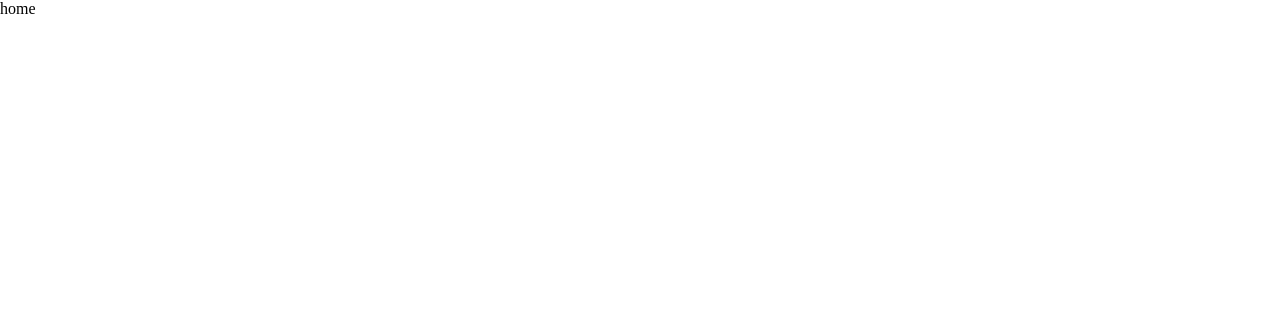
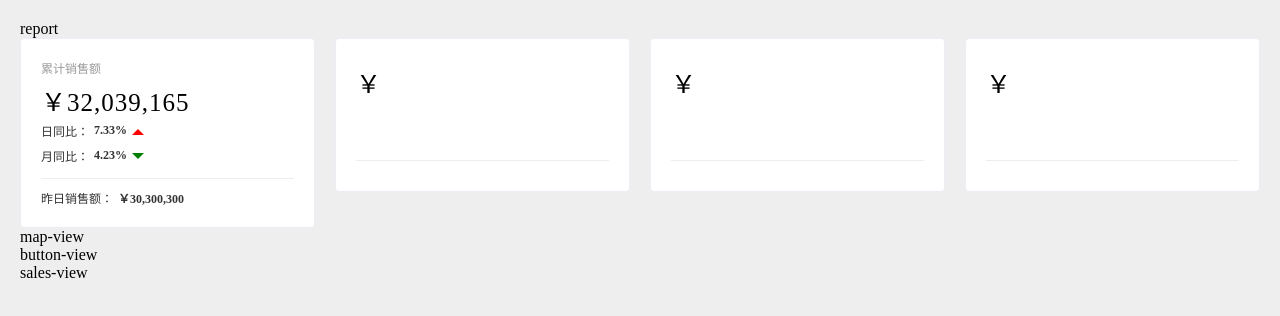
Before and after one commit to v833/ECharts-demos, a Vue app: page / in a window 1280 px wide. Shown: the top 316 px of the page. Built offline with nearby package versions, Linux system fonts and the light colour scheme.

Commit message:
TotalSales组件开发

```diff
--- /dev/null
+++ b/src/components/ButtonView/index.vue
@@ -0,0 +1,15 @@
+<template>
+  <div>
+    button-view
+  </div>
+</template>
+
+<script>
+export default {
+  name: ''
+}
+</script>
+
+<style lang="scss">
+
+</style>
--- /dev/null
+++ b/src/components/CommonCard/index.vue
@@ -0,0 +1,70 @@
+<template>
+  <div class="common-card">
+    <div class="title">{{ title }}</div>
+    <div class="value">￥{{ value }}</div>
+    <div class="chart">
+      <slot />
+    </div>
+    <div class="line"></div>
+    <div class="totle">
+      <slot name="footer" />
+    </div>
+  </div>
+</template>
+
+<script>
+export default {
+  props: {
+    title: String,
+    value: String,
+  },
+};
+</script>
+
+<style lang="scss" scoped>
+.title {
+  font-size: 12px;
+  color: #999;
+}
+.value {
+  font-size: 25px;
+  color: #000;
+  margin-top: 5px;
+  letter-spacing: 1px;
+}
+.chart {
+  height: 50px;
+}
+.line {
+  margin: 10px 0;
+  border-top: 1px solid #eee;
+}
+.total {
+  font-size: 12px;
+  color: #666;
+}
+</style>
+
+<style lang="scss">
+.emphasis {
+  margin-left: 5px;
+  color: #333;
+  font-weight: 700;
+}
+.increase {
+  width: 0;
+  height: 0;
+  border-width: 6px;
+  border-color: transparent transparent red transparent;
+  border-style: solid;
+  margin: 0 0 3px 5px;
+}
+.decrease {
+  width: 0;
+  height: 0;
+  border-width: 6px;
+  border-color: green transparent transparent transparent;
+  border-style: solid;
+  margin: 10px 0 3px 5px;
+}
+</style>
--- /dev/null
+++ b/src/components/MapView/index.vue
@@ -0,0 +1,15 @@
+<template>
+  <div>
+    map-view
+  </div>
+</template>
+
+<script>
+export default {
+
+}
+</script>
+
+<style lang="scss">
+
+</style>
--- /dev/null
+++ b/src/components/SalesView/index.vue
@@ -0,0 +1,15 @@
+<template>
+  <div>
+    sales-view
+  </div>
+</template>
+
+<script>
+export default {
+
+}
+</script>
+
+<style lang="scss">
+
+</style>
--- /dev/null
+++ b/src/components/TodayUsers/index.vue
@@ -0,0 +1,14 @@
+<template>
+  <common-card />
+</template>
+
+<script>
+import commonCardMixin from '../../mixins/CommonCardMixin'
+export default {
+  mixins: [commonCardMixin]
+}
+</script>
+
+<style lang="scss">
+
+</style>
--- /dev/null
+++ b/src/components/TopView/index.vue
@@ -0,0 +1,48 @@
+<template>
+  <div>
+    <el-row :gutter="20">
+      <el-col :span="6">
+        <el-card shadow="hover">
+          <total-sales />
+        </el-card>
+      </el-col>
+      <el-col :span="6">
+        <el-card shadow="hover">
+          <total-orders />
+        </el-card>
+      </el-col>
+      <el-col :span="6">
+        <el-card shadow="hover">
+          <today-users />
+        </el-card>
+      </el-col>
+      <el-col :span="6">
+        <el-card shadow="hover">
+          <total-users />
+        </el-card>
+      </el-col>
+    </el-row>
+
+
+  </div>
+</template>
+
+<script>
+import TotalSales from '../TotalSales/index.vue'
+import TotalUsers from '../TotalUsers/index.vue'
+import TodayUsers from '../TodayUsers/index.vue'
+import TotalOrders from '../TotalOrders/index.vue'
+export default {
+  components: {
+    TotalSales,
+    TotalUsers,
+    TodayUsers,
+    TotalOrders
+
+  }
+};
+</script>
+
+<style lang="scss">
+
+</style>
--- /dev/null
+++ b/src/components/TotalOrders/index.vue
@@ -0,0 +1,14 @@
+<template>
+  <common-card />
+</template>
+
+<script>
+import commonCardMixin from '../../mixins/CommonCardMixin'
+export default {
+  mixins: [commonCardMixin]
+}
+</script>
+
+<style lang="scss">
+
+</style>
--- /dev/null
+++ b/src/components/TotalSales/index.vue
@@ -0,0 +1,46 @@
+<template>
+  <common-card title="累计销售额" value="32,039,165">
+    <div class="compare-wrapper">
+      <div class="compare">
+        <span>日同比：</span>
+        <span class="emphasis">7.33%</span>
+        <div class="increase"></div>
+      </div>
+      <div class="compare">
+        <span>月同比：</span>
+        <span class="emphasis">4.23%</span>
+        <div class="decrease"></div>
+      </div>
+    </div>
+    <template #footer>
+      <span>昨日销售额：</span>
+      <span class="emphasis">￥30,300,300</span>
+    </template>
+  </common-card>
+</template>
+
+<script>
+import commonCardMixin from "../../mixins/CommonCardMixin";
+export default {
+  mixins: [commonCardMixin],
+};
+</script>
+
+<style lang="scss">
+.compare-wrapper {
+  height: 100%;
+  display: flex;
+  flex-direction: column;
+  justify-content: center;
+  .compare {
+    height: 50%;
+    // background-color: yellow;
+    margin-top: 3px;
+    display: flex;
+    align-items: center;
+  }
+}
+span {
+  font-size: 12px;
+}
+</style>
--- /dev/null
+++ b/src/components/TotalUsers/index.vue
@@ -0,0 +1,14 @@
+<template>
+  <common-card />
+</template>
+
+<script>
+import commonCardMixin from '../../mixins/CommonCardMixin'
+export default {
+  mixins: [commonCardMixin]
+}
+</script>
+
+<style lang="scss">
+
+</style>
--- /dev/null
+++ b/src/mixins/CommonCardMixin.js
@@ -0,0 +1,7 @@
+import CommonCard from '../components/CommonCard'
+
+export default {
+  components: {
+    CommonCard
+  }
+}
--- a/src/plugins/element.js
+++ b/src/plugins/element.js
@@ -1,4 +1,8 @@
 import Vue from 'vue'
-import { Button } from 'element-ui'
+import {
+  Card, Row, Col
+} from 'element-ui'
 
-Vue.use(Button)
+Vue.use(Card)
+Vue.use(Row)
+Vue.use(Col)
--- a/src/views/Home.vue
+++ b/src/views/Home.vue
@@ -1,5 +1,38 @@
 <template>
-  <div>
-    home
+  <div class="home">
+    report
+    <Top-view />
+    <Map-view />
+    <Button-view />
+    <Sales-view />
+
   </div>
 </template>
+
+<script>
+import TopView from '../components/TopView'
+import MapView from '../components/MapView'
+import ButtonView from '../components/ButtonView'
+import SalesView from '../components/SalesView'
+
+
+export default {
+  name: 'Home',
+  components: {
+    TopView,
+    MapView,
+    ButtonView,
+    SalesView
+  }
+}
+</script>
+
+<style lang="scss">
+  .home {
+    box-sizing: border-box;
+    height: 100%;
+    width: 100%;
+    padding: 20px;
+    background-color: #eee;
+  }
+</style>
```
